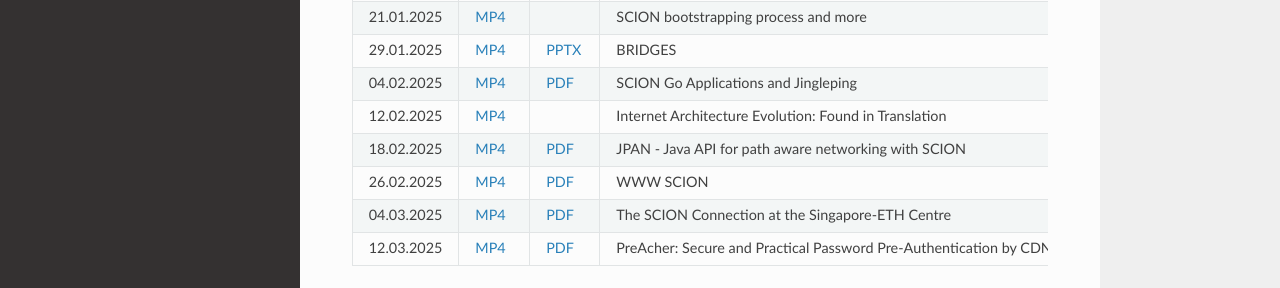
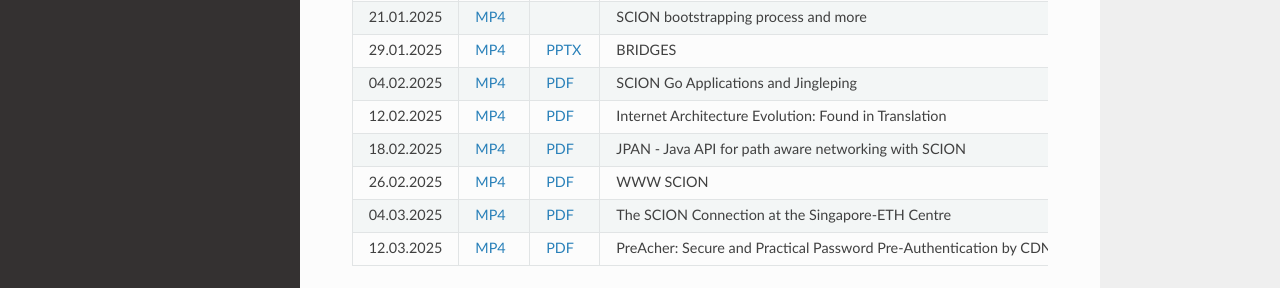
Before and after one commit to netsys-lab/scion-education-network-documentation, a Sphinx documentation site: the page built from docs/source/scion-research/meetings/past.rst, in a window 1280 px wide and 1025 px high. Shown: the part 570-858 px from the top of the window. Built offline with Sphinx 7.4.7 and the Read the Docs theme 3.1.0, drawn with Linux system fonts in a browser that asks for light colours.

Commit message:
Add Found in Translation slides PDF. (#22)

```diff
--- a/docs/source/scion-research/meetings/past.rst
+++ b/docs/source/scion-research/meetings/past.rst
@@ -95,7 +95,7 @@
       -
     * - 12.02.2025
       - `MP4 <https://drive.google.com/file/d/1yVUPMUC2kwsbcD28a6BMicQcG8mJfoni/view>`__
-      -
+      - `PDF <https://drive.google.com/file/d/1ByYnyhip0zCaCmWyvkZ3lSWkC-9JhEp5/view>`__
       - Internet Architecture Evolution: Found in Translation
       - Fernando Ramos (University of Lisbon)
       -
```
